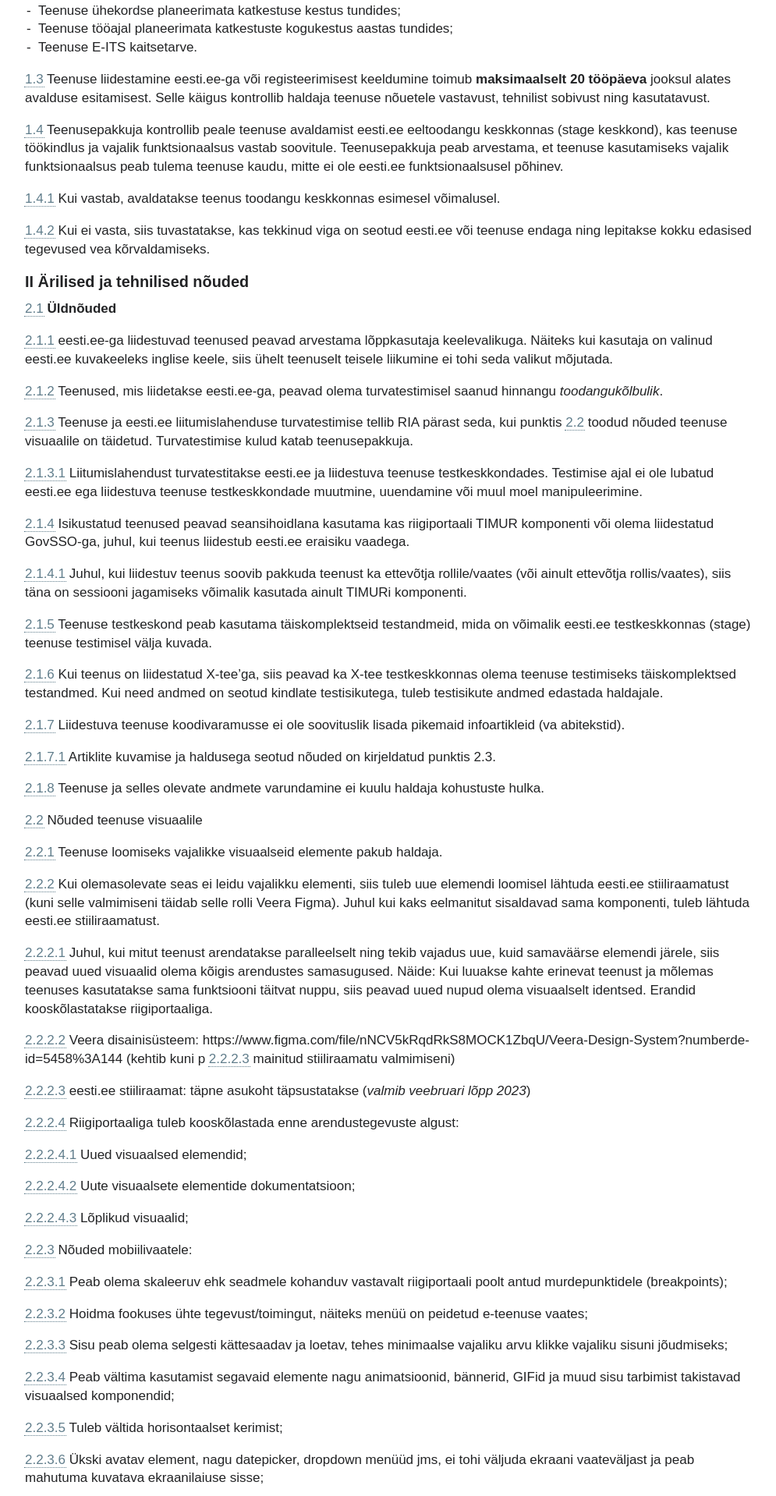
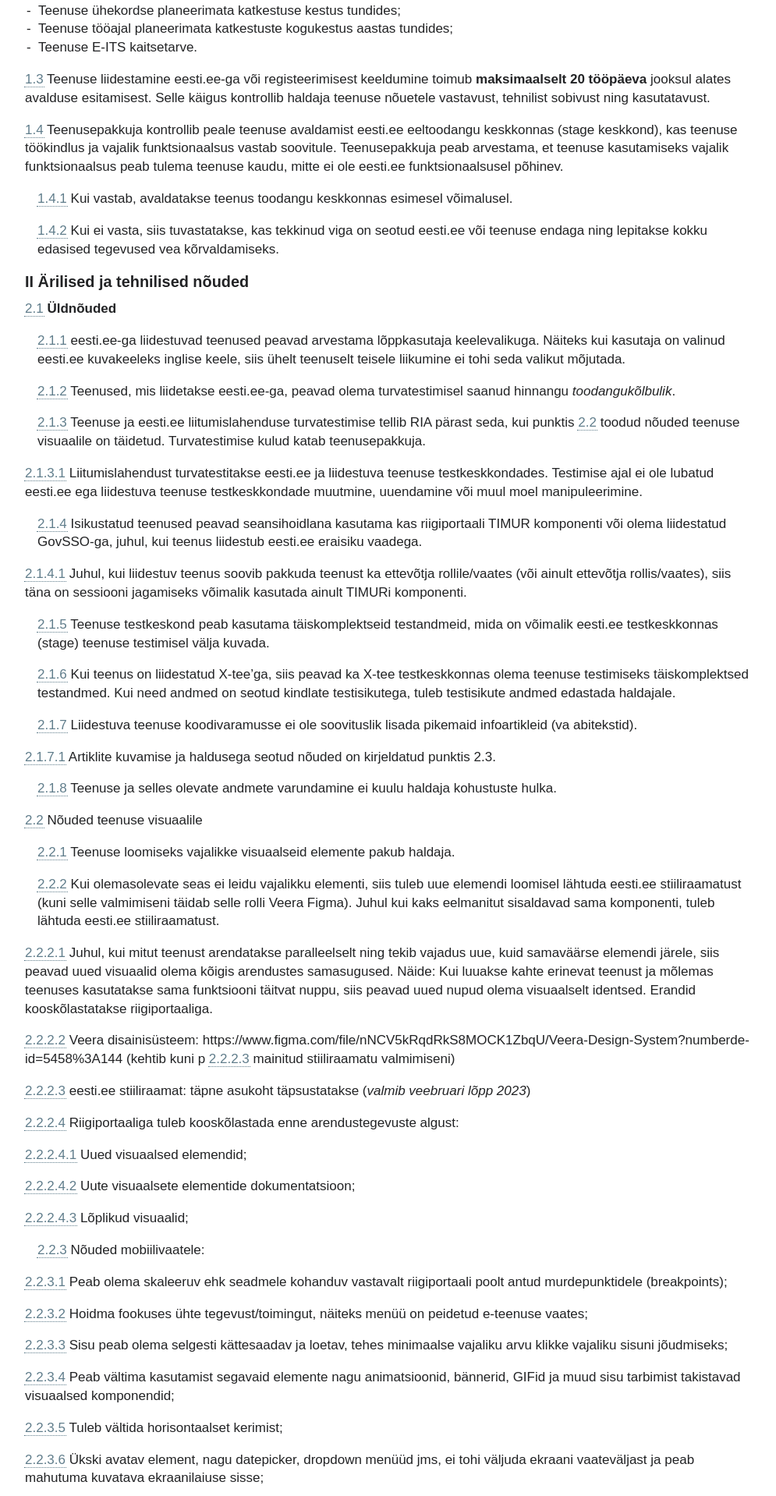
Before and after one commit to e-gov/eesti-ee-mfn, a Jekyll site: the page built from index.md, in a window 1280 px wide. Shown: the part 3210-5128 px from the top of the page at 78% size, without its empty margins (0-995 px from the left). Built offline with Jekyll 4.4.1, drawn with Linux system fonts in a browser that asks for light colours; our own code applies the rules of GitHub Pages for plain Markdown files.

Commit message:
fix: level indication

```diff
--- a/_includes/Nouded.html
+++ b/_includes/Nouded.html
@@ -13,7 +13,7 @@
     <tr>
       <td>
         {% if section.requirements %}
-          {% assign level = include.level + 1 %}
+          {% assign level = include.level | plus:1 %}
           {% include Nouded.html requirements=section.requirements level=level %}
         {% endif %}
       </td>
@@ -23,7 +23,7 @@
   {% endif %}
 
   {% if item.requirements %}
-    {% assign level = include.level + 1 %}
+    {% assign level = include.level | plus:1 %}
     {% include Nouded.html requirements=item.requirements level=level %}
   {% endif %}
 
```
